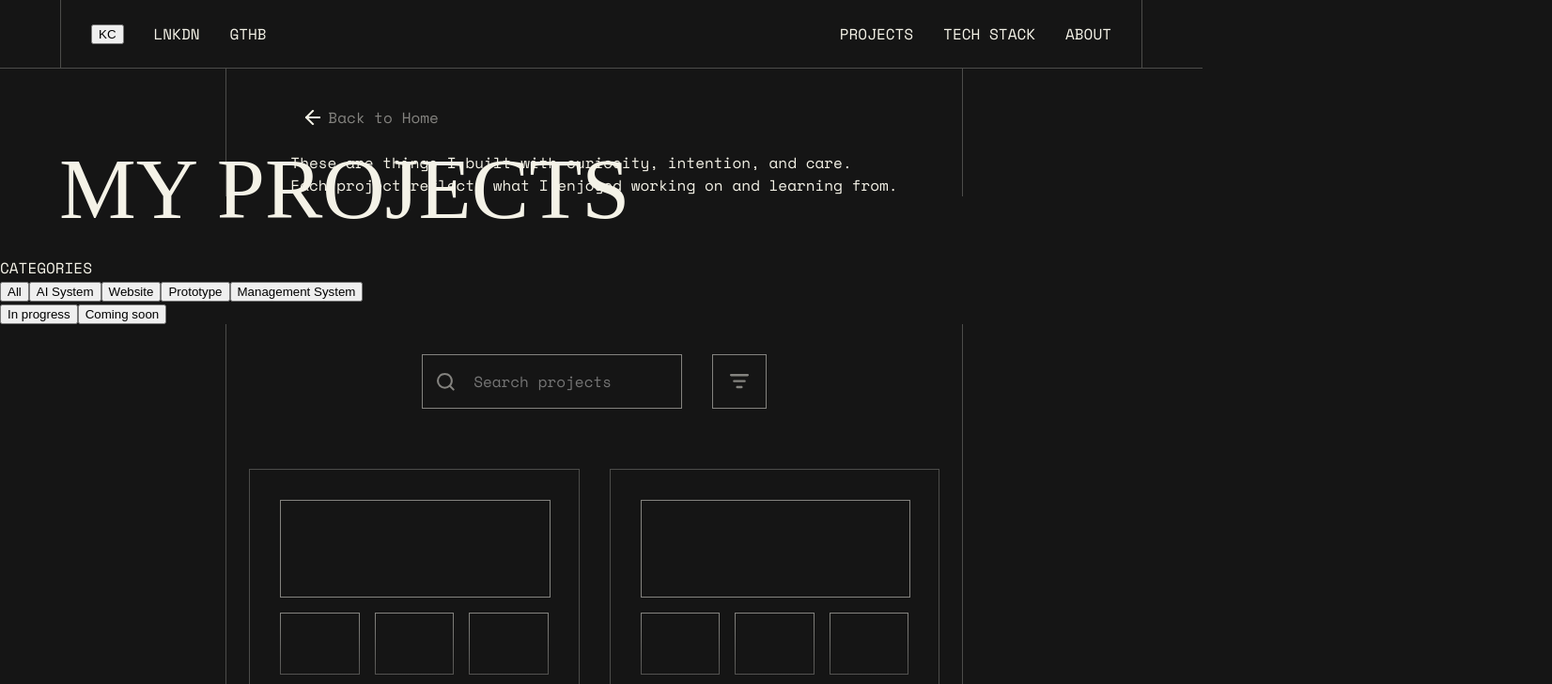
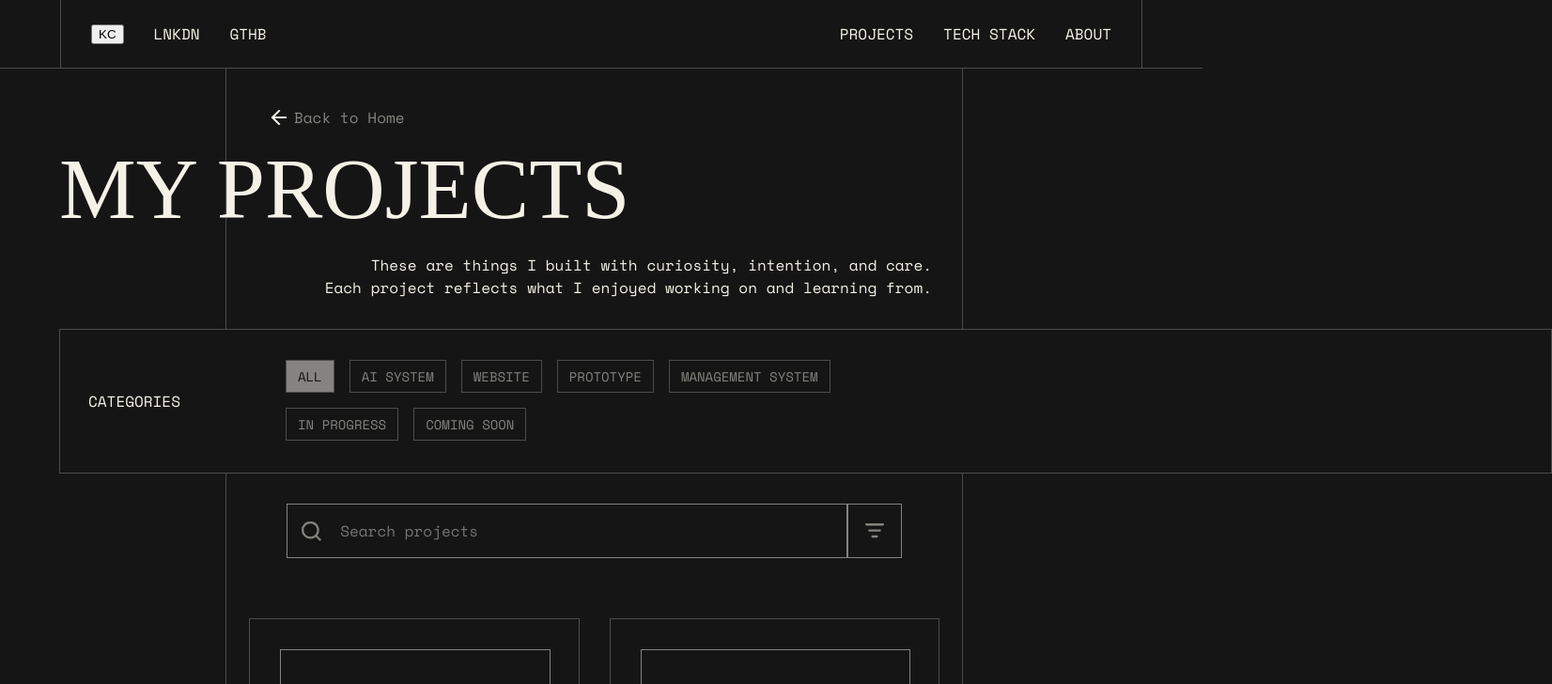
Before and after one commit to Cywem/Portfolio, a React (Vite) app: page /projects in a window 1280 px wide. Shown: the top 728 px of the page at 94% size, 1652 px wide, since content can reach past the window. Built offline with nearby package versions, Linux system fonts and the light colour scheme; a web font is replaced by a local one.

Commit message:
Fix category filter active states, search UI, and empty grid borders

```diff
--- a/src/pages/projects.css
+++ b/src/pages/projects.css
@@ -8,7 +8,7 @@
 .projects-page-header {
   display: flex;
   height: auto;
-  padding: 73px 240px 64px 240px;
+  padding: 73px 240px 0px 240px;
   flex-direction: column;
   align-items: center;
   gap: 32px;
@@ -22,17 +22,18 @@
     align-self: stretch;
     border-left: 1px solid #4C4C4A;
     border-right: 1px solid #4C4C4A;
-
-    padding-top: 32px;
+    padding: 32px 32px;
   }
 }
 
 .title-container {
   display: flex;
+  height: 213px;
+  width: 100%;
   flex-direction: column;
-  align-items: center;
-  padding: 0 32px;
-  gap: 16px;
+  justify-content: space-between;
+  align-items: flex-end;
+  flex-shrink: 0;
 }
 
 .back-button {
@@ -47,6 +48,7 @@
   padding: 8px 16px;
   transition: all 0.3s ease;
   align-self: flex-start;
+  z-index: 1;
 }
 
 .back-button:hover {
@@ -76,15 +78,137 @@
   transform: translateY(20px);
 }
 
+.page-subtitle-container {
+  display: flex;
+  flex-direction: column;
+  gap: 0;
+  align-items: flex-end;
+}
+
 .page-subtitle {
   color: #F4F2E7;
   font-family: "Space Mono", monospace;
   font-size: 16px;
   font-weight: 400;
   line-height: 1.5;
+  margin: 0;
   opacity: 0;
   transform: translateY(20px);
 }
+
+.category-content{
+  display: flex;
+  width: auto;
+  padding: 0px 240px 0px 63px;
+  align-items: flex-start;
+
+  .category-label{
+    display: flex;
+    padding: 0 30px;
+    justify-content: center;
+    align-items: center;
+    gap: 10px;
+    align-self: stretch;
+    width: auto;
+    height: 152px;
+
+    border-top: 1px solid #4C4C4A;
+    border-bottom: 1px solid #4C4C4A;
+    border-left: 1px solid #4C4C4A;
+    background: #151515;
+  }
+
+  .category-container{
+    display: flex;
+    width: auto;
+    padding: 32px 64px 32px 82px;
+    flex-direction: column;
+    align-self: stretch;
+    gap: 16px;
+    flex-shrink: 0;
+
+    border-top: 1px solid #4C4C4A;
+    border-right: 1px solid #4C4C4A;
+    border-bottom: 1px solid #4C4C4A;
+    background: #151515;
+
+    .filter-row{
+      display: flex;
+      align-items: flex-start;
+      gap: 16px;
+      align-self: stretch;
+      width: 1283px;
+      background: #151515;
+
+        button {
+        padding: 6px 12px;
+        background: transparent;
+        border: 1px solid #4C4C4A;
+        font-family: "Space Mono", monospace;
+        font-size: 14px;
+        font-weight: 400;
+        color: #84837f;
+        text-transform: uppercase;
+        cursor: pointer;
+        transition: all 0.3s ease;
+      }
+
+      button:hover {
+        border-color: #84837F;
+      }
+    }
+  }
+}
+
+/* Active state styles per category - Outside nested selectors */
+.filter-row button.active {
+  border: 1px solid #84837F;
+  color: #151515;
+}
+
+/* All */
+.filter-row button.active:nth-child(1) {
+  background: #84837F;
+  color: #151515;
+}
+
+/* AI System */
+.filter-row:first-child button.active:nth-child(2) {
+  background: #06EECC;
+  color: #151515;
+}
+
+/* Website */
+.filter-row:first-child button.active:nth-child(3) {
+  background: #F26C37;
+  color: #151515;
+}
+
+/* Prototype */
+.filter-row:first-child button.active:nth-child(4) {
+  background: #FF6B6B;
+  color: #151515;
+}
+
+/* Management System */
+.filter-row:first-child button.active:nth-child(5) {
+  background: #FEE21D;
+  color: #151515;
+}
+
+/* In progress */
+.filter-row:last-child button.active:nth-child(1) {
+  background: #2FA8FF;
+  color: #151515;
+}
+
+/* Coming soon */
+.filter-row:last-child button.active:nth-child(2) {
+  background: #C584F6;
+  color: #151515;
+}
+
+
 
 .search-bar-content{
   display: flex;
@@ -108,18 +232,31 @@
   }
 }
 
+.search-bar-wrapper {
+  position: relative;
+  flex: 1 0 0;
+}
+
 .search-bar {
   display: flex;
   padding: 15px;
   align-items: center;
   gap: 18px;
-  flex: 1 0 0;
+  width: 100%;
   border: 1px solid #84837F;
   color: #84837F;
   font-size: 16px;
   background: #151515;
+  cursor: text;
+  transition: border-color 0.3s ease;
+}
 
-    input{
+.search-bar:hover,
+.search-bar:focus-within {
+  border-color: #F4F2E7;
+}
+
+.search-bar input {
   background: transparent;
   border: none;
   outline: none;
@@ -128,6 +265,31 @@
   font-family: "Space Mono", monospace;
   width: 100%;
 }
+
+.search-suggestions {
+  position: absolute;
+  top: 100%;
+  left: 0;
+  right: 0;
+  background: #151515;
+  border: 1px solid #84837F;
+  border-top: none;
+  max-height: 200px;
+  overflow-y: auto;
+  z-index: 100;
+}
+
+.search-suggestion-item {
+  padding: 12px 15px;
+  color: #F4F2E7;
+  font-family: "Space Mono", monospace;
+  font-size: 14px;
+  cursor: pointer;
+  transition: background 0.2s ease;
+}
+
+.search-suggestion-item:hover {
+  background: rgba(244, 242, 231, 0.1);
 }
 
 .filter-button{
@@ -158,6 +320,7 @@
   padding: 32px 64px 64px 64px;
   border-left: 1px solid #4C4C4A;
   border-right: 1px solid #4C4C4A;
+  min-height: 400px;
 }
 
 .projects-page-grid {
```
Lines whose indentation alone changed are shown as unchanged.
